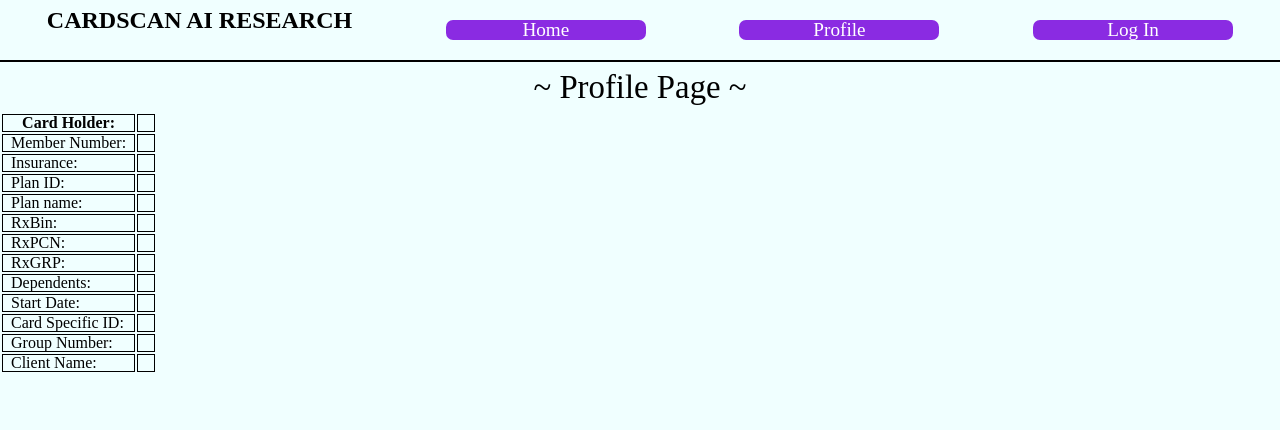
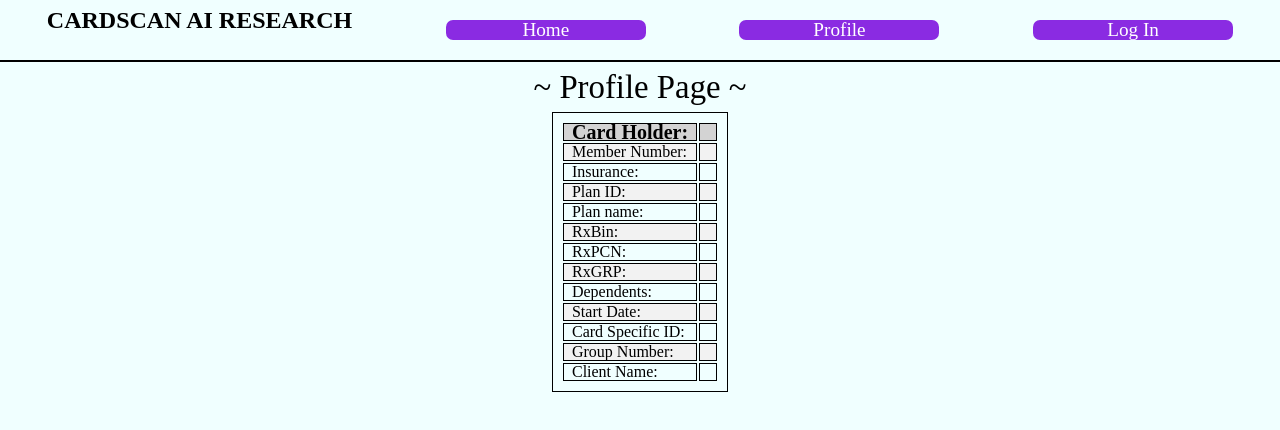
Before and after one commit to morancathy/notes-rails-react-frontend, a React app: page /profile in a window 1280 px wide. Shown: the top 430 px of the page. Built offline with nearby package versions, Linux system fonts and the light colour scheme.

Commit message:
style profile page

```diff
--- a/src/styles.css
+++ b/src/styles.css
@@ -5,7 +5,8 @@
   padding: 0;
 }
 
-body, html {
+body,
+html {
   height: 100%;
   width: 100%;
   background-color: azure;
@@ -20,7 +21,6 @@ header {
 
 /* ========== Home Page ========== */
 .Home {
-
 }
 
 /* ========== Card Scan Component ========== */
@@ -116,6 +116,28 @@ td {
   background-color: #f2f2f2;
 }
 
+/* ========== Profile Page ========== */
+.Profile h1 {
+  font-size: 20px;
+  text-align: center;
+}
+.Profile table {
+  margin: auto;
+}
+.Profile table,
+th,
+td {
+  border: 1px solid black;
+  padding: 8px;
+}
+.Profile table th {
+  font-size: 20px;
+  background-color: lightgray;
+}
+
+.Profile tr:nth-child(even) {
+  background-color: #f2f2f2;
+}
 /* ========== Nav Componnent ========== */
 nav {
   display: flex;
```
